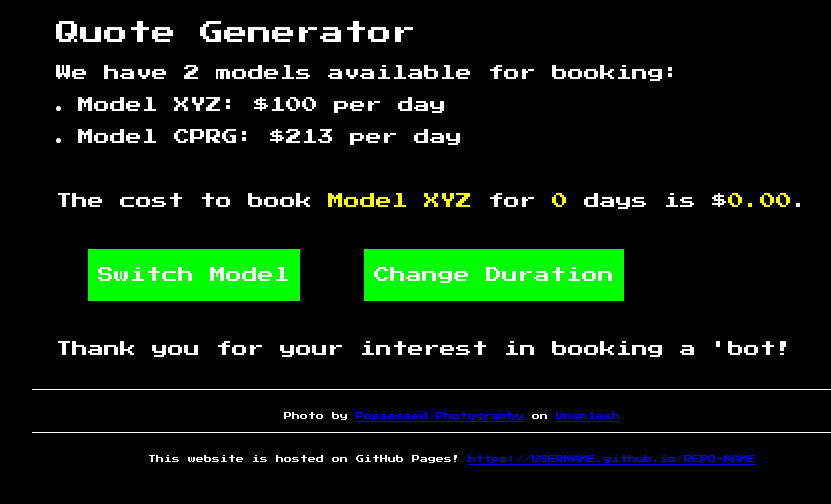
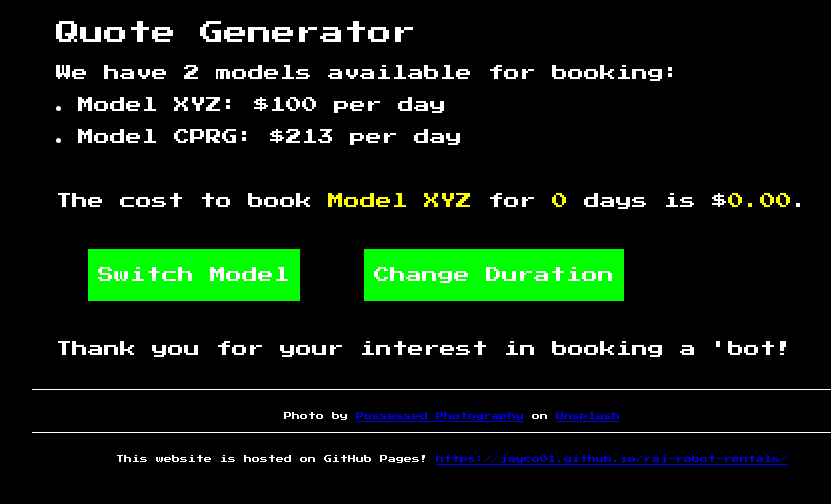
Before and after one commit to jayco01/raj-robot-rentals, a plain HTML site: page index.html in a window 1280 px wide. Shown: the part 104-608 px from the top of the page, without its empty margins (188-1019 px from the left). Drawn offline with Linux system fonts and the light colour scheme.

Commit message:
added live website link in the footer

```diff
--- a/index.html
+++ b/index.html
@@ -58,8 +58,8 @@
       </p>
       <p>
         This website is hosted on GitHub Pages!
-        <a href="https://USERNAME.github.io/REPO-NAME"
-          >https://USERNAME.github.io/REPO-NAME</a
+        <a href="https://jayco01.github.io/raj-robot-rentals/"
+          >https://jayco01.github.io/raj-robot-rentals/</a
         >
       </p>
     </footer>
```
